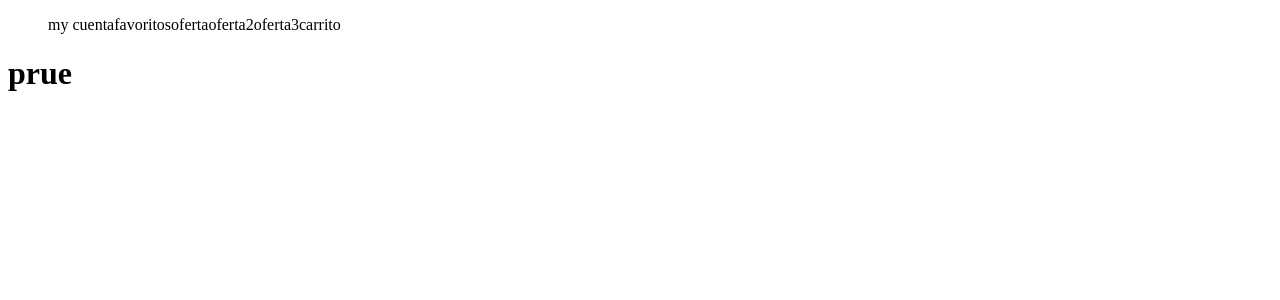
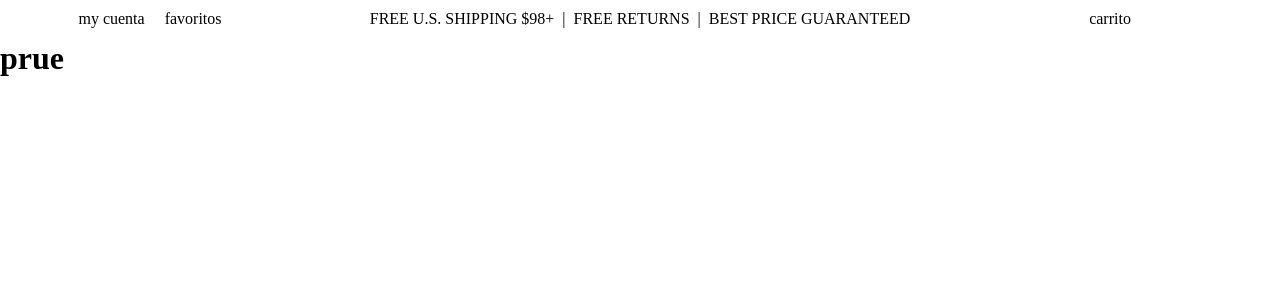
Before and after one commit to Zeus-3131/Proyecto-react, a React (Vite) app: page / in a window 1280 px wide. Shown: the top 300 px of the page. Built offline with nearby package versions, Linux system fonts and the light colour scheme.

Commit message:
navbar superior

```diff
--- a/src/Componentes/Navbar/Navbar_superior.css
+++ b/src/Componentes/Navbar/Navbar_superior.css
@@ -1,4 +1,50 @@
+*{
+    padding: 0;
+    margin: 0;
+}
+
 li{
     list-style: none;
     display: inline-block;
+    text-align: center;
+    margin-top: 10px;
+    margin-right: 20px;
 }
+
+ul{
+    text-align: center;
+}
+
+.contenNavbar{
+    display: flex;
+    justify-content: space-between;
+    height: 40px;
+}
+
+p{
+    text-align: center;
+    margin-top: 10px;
+}
+
+/* div{
+    display: flex;
+    display: inline-block;
+    align-content: space-between;
+    justify-content: space-between;
+} */
+
+/* .NavbarItemsSuperior{
+    display: inline-block;
+} */
+
+.NavbarCuenta{
+    width: 25%;
+}
+
+.NavbarParrafo{
+    width: 50%;
+}
+
+.NavbarCarrito{
+    width: 25%;
+}
--- a/src/Componentes/Navbar/Navbar_superior.jsx
+++ b/src/Componentes/Navbar/Navbar_superior.jsx
@@ -4,15 +4,21 @@ import './Navbar_superior.css';
 function Navbar_superior() {
   return (
     <header>
-      <div>
-        <ul>
+      <div className='contenNavbar'>
+        <div className='NavbarCuenta'>
+          <ul>
           <li>my cuenta</li>
           <li>favoritos</li>
-          <li>oferta</li>
-          <li>oferta2</li>
-          <li>oferta3</li>
-          <li>carrito</li>
-        </ul>
+          </ul>
+        </div>
+        <div className='NavbarParrafo'>
+          <p>FREE U.S. SHIPPING $98+ &nbsp;|&nbsp; FREE RETURNS &nbsp;|&nbsp; BEST PRICE GUARANTEED</p>
+          </div>
+        <div className='NavbarCarrito'>
+          <ul>
+          <li className='carrito'>carrito</li>
+          </ul>
+        </div>
       </div>
     </header>
   );
```
